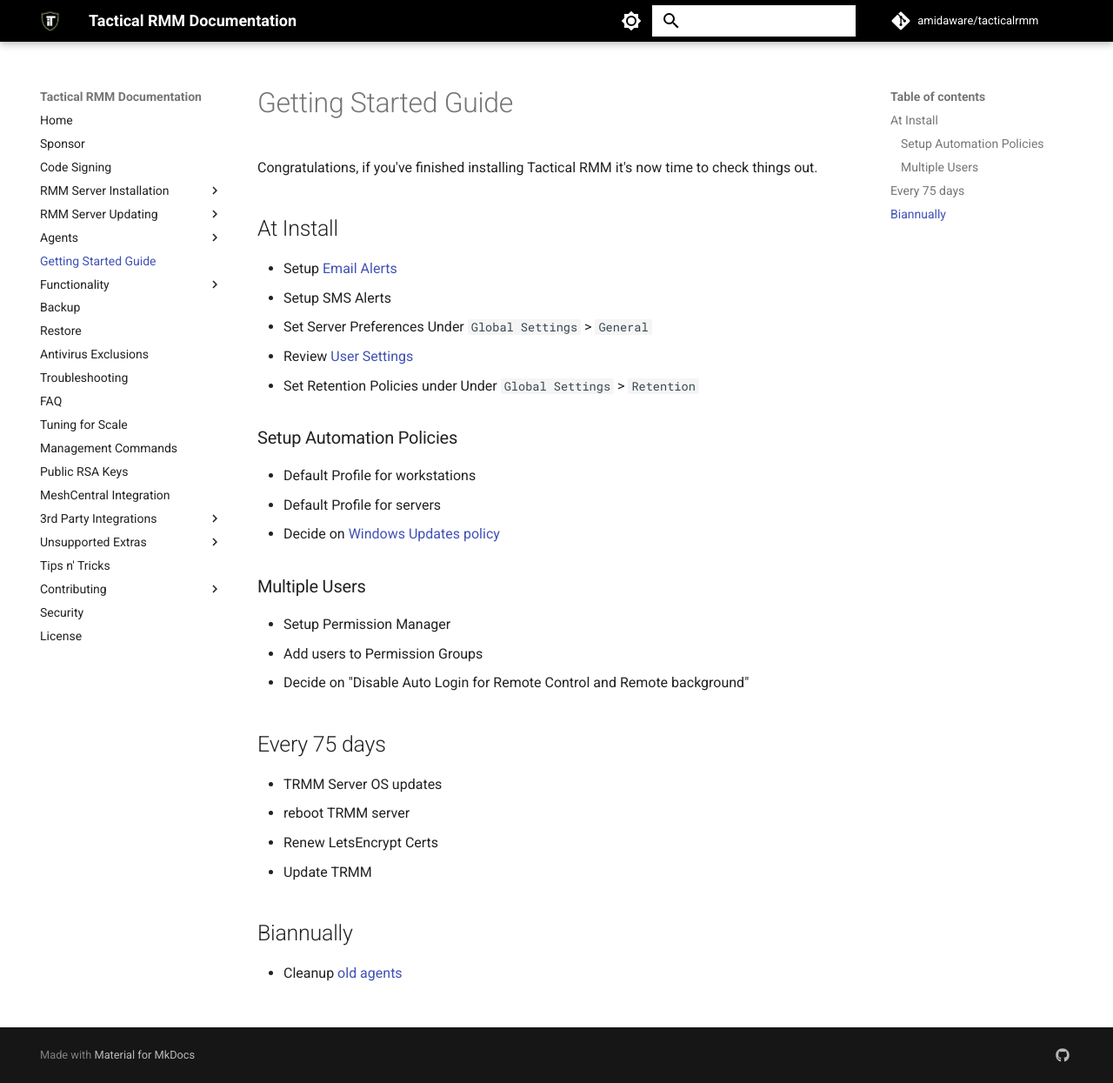
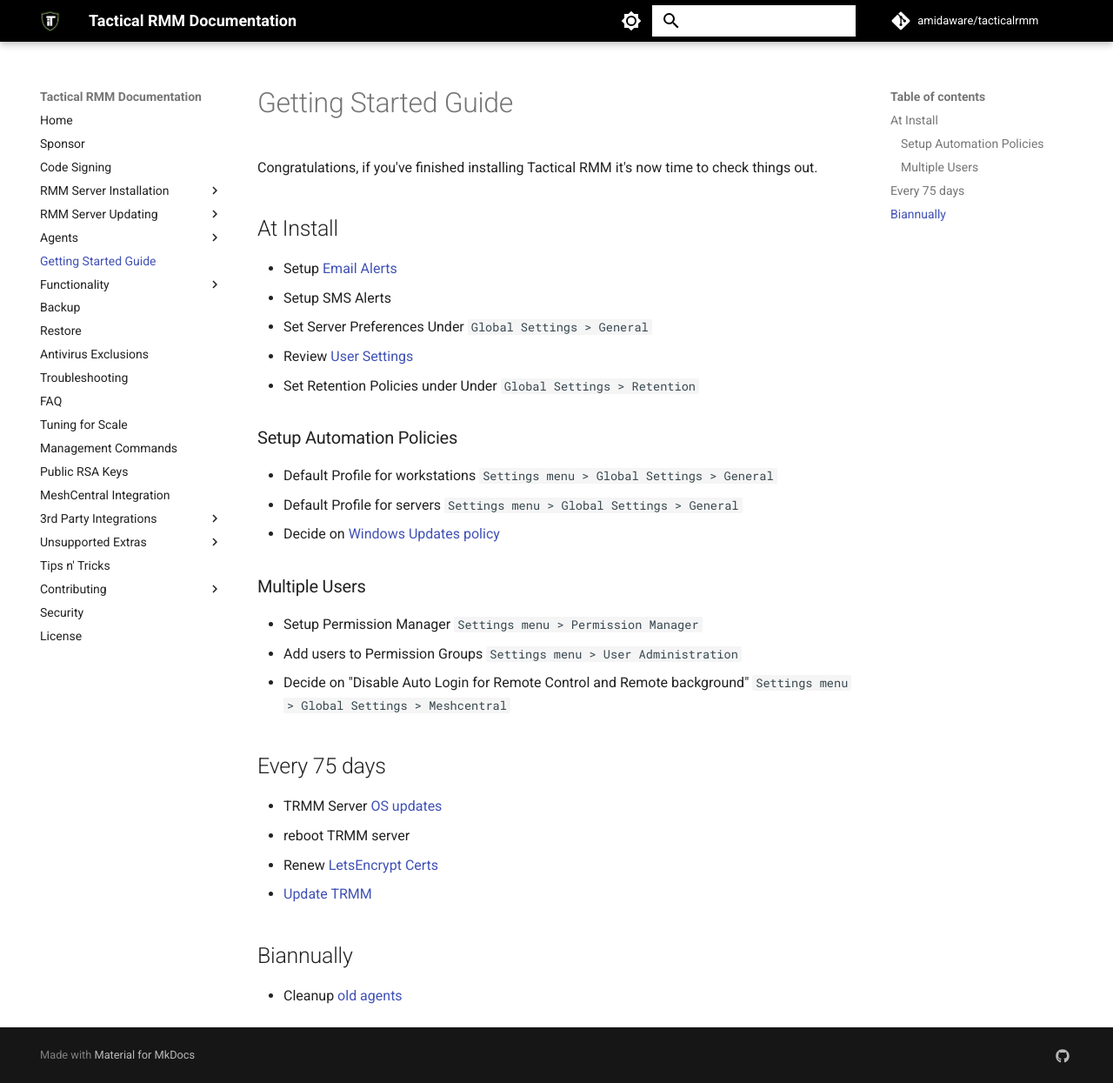
Before and after one commit to amidaware/trmm-docs, an MkDocs documentation site: the page built from docs/guide_gettingstarted.md, in a window 1280 px wide and 1245 px high. Shown: the whole window at 87% size. Built offline with MkDocs 1.6.1 and Material for MkDocs 9.7.7, drawn with Linux system fonts in a browser that asks for light colours; comment, search, counter and statistics services are not loaded.

Commit message:
improving getting started

```diff
--- a/docs/guide_gettingstarted.md
+++ b/docs/guide_gettingstarted.md
@@ -7,28 +7,28 @@
 
 * Setup [Email Alerts](functions/email_alert.md)
 * Setup SMS Alerts
-* Set Server Preferences Under `Global Settings` > `General`
+* Set Server Preferences Under `Global Settings > General`
 * Review [User Settings](tipsntricks.md#customize-user-interface)
-* Set Retention Policies under Under `Global Settings` > `Retention`
+* Set Retention Policies under Under `Global Settings > Retention`
 
 ### Setup Automation Policies
 
-* Default Profile for workstations
-* Default Profile for servers
+* Default Profile for workstations `Settings menu > Global Settings > General`
+* Default Profile for servers `Settings menu > Global Settings > General`
 * Decide on [Windows Updates policy](howitallworks.md#windows-update-management)
 
 ### Multiple Users
 
-* Setup Permission Manager
-* Add users to Permission Groups
-* Decide on "Disable Auto Login for Remote Control and Remote background"
+* Setup Permission Manager `Settings menu > Permission Manager`
+* Add users to Permission Groups `Settings menu > User Administration`
+* Decide on "Disable Auto Login for Remote Control and Remote background" `Settings menu > Global Settings > Meshcentral`
 
 ## Every 75 days
 
-* TRMM Server OS updates
+* TRMM Server [OS updates](update_server.md/#video-walkthru)
 * reboot TRMM server
-* Renew LetsEncrypt Certs
-* Update TRMM
+* Renew [LetsEncrypt Certs](update_server.md#keeping-your-lets-encrypt-certificate-up-to-date)
+* [Update TRMM](update_server.md#updating-to-the-latest-rmm-version)
 
 ## Biannually
 
```
